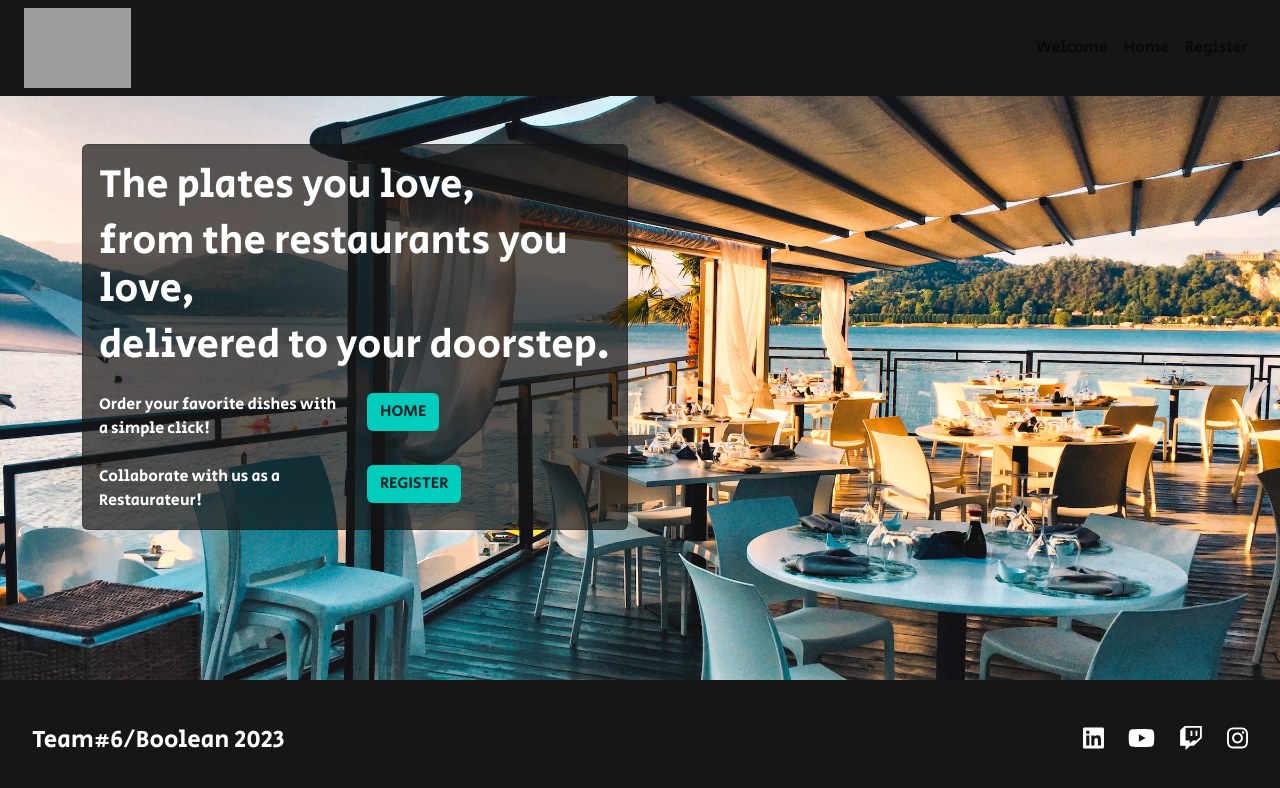
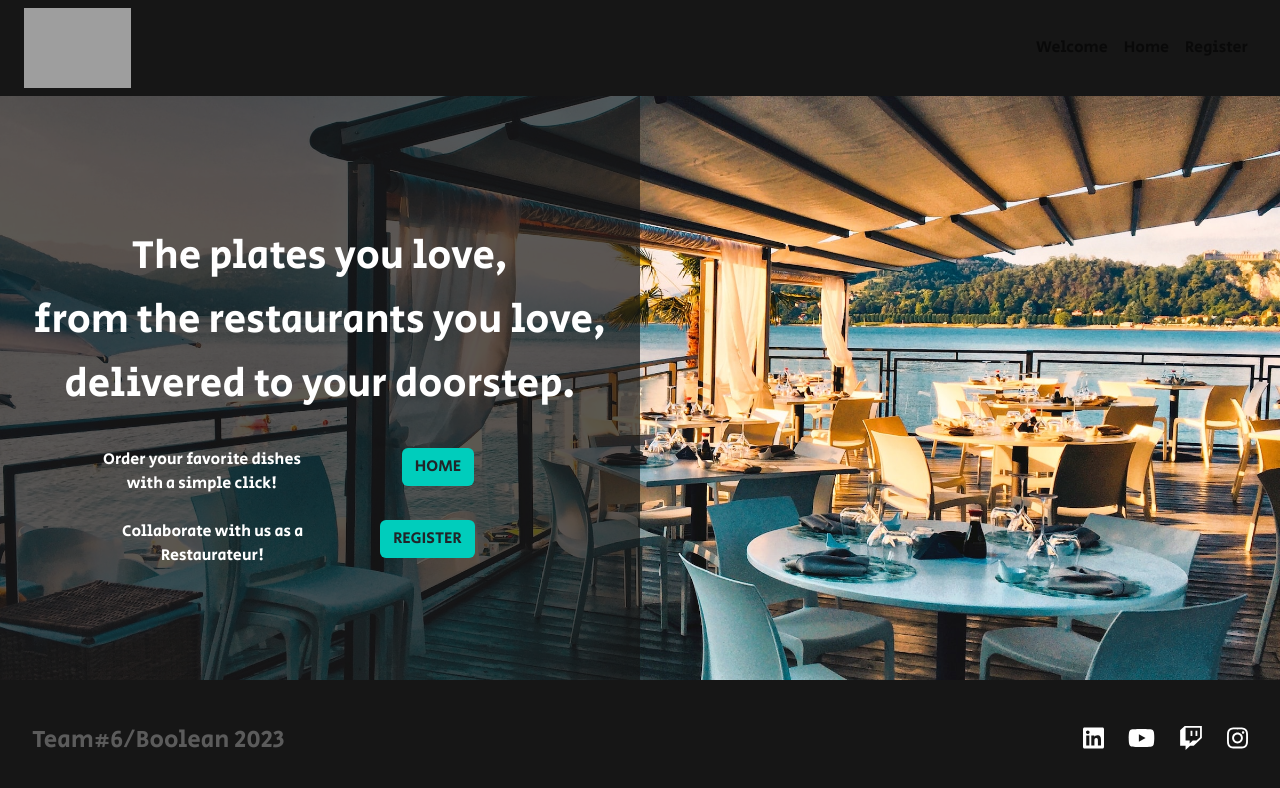
Before and after one commit to alessiaBer/t6_deliveboo_fe, a Vue app: page / in a window 1280 px wide. Shown: the top 788 px of the page. Built offline with nearby package versions, Linux system fonts and the light colour scheme; grey boxes are pictures that could not be loaded.

Commit message:
update welcome.view

```diff
--- a/src/views/WelcomeView.vue
+++ b/src/views/WelcomeView.vue
@@ -17,8 +17,7 @@ export default {
     <div class="container my-5">
       <div class="row row-cols-1 row-cols-lg-2">
         <div class="col">
-          <div class="card">
-            <div class="card-body">
+          <div class="overlay">
             <h1 class="card-title">The plates you love,</h1>
             <h1 class="card-title">from the restaurants you love,</h1>
             <h1 class="card-title">delivered to your doorstep.</h1>
@@ -42,7 +41,6 @@ export default {
               </div>
               <div class="col ">
                 <a href="http://127.0.0.1:8000/register" target="_blank" class="card-link btn btn_deliveboo">REGISTER</a>
-                </div>
               </div>
             </div>
           </div>
@@ -72,9 +70,23 @@ export default {
   z-index: -1;
 }
 
-.card{
+.overlay {
+  position: absolute;
+  top: 0;
+  left: 0;
+  width: 50%;
+  height: 100%;
   color: white;
   background-color: rgba($color: #161616, $alpha: 0.7);
+  text-align: center;
+  display: flex;
+  flex-direction: column;
+  justify-content: center;
+  align-items: center;
+}
+
+.overlay h1 {
+  margin-bottom: 1rem;
 }
 
 .btn_deliveboo {
```
Also changed, not shown: src/views/HomeView.vue (+0 -13 lines). Lines whose indentation alone changed are shown as unchanged.
